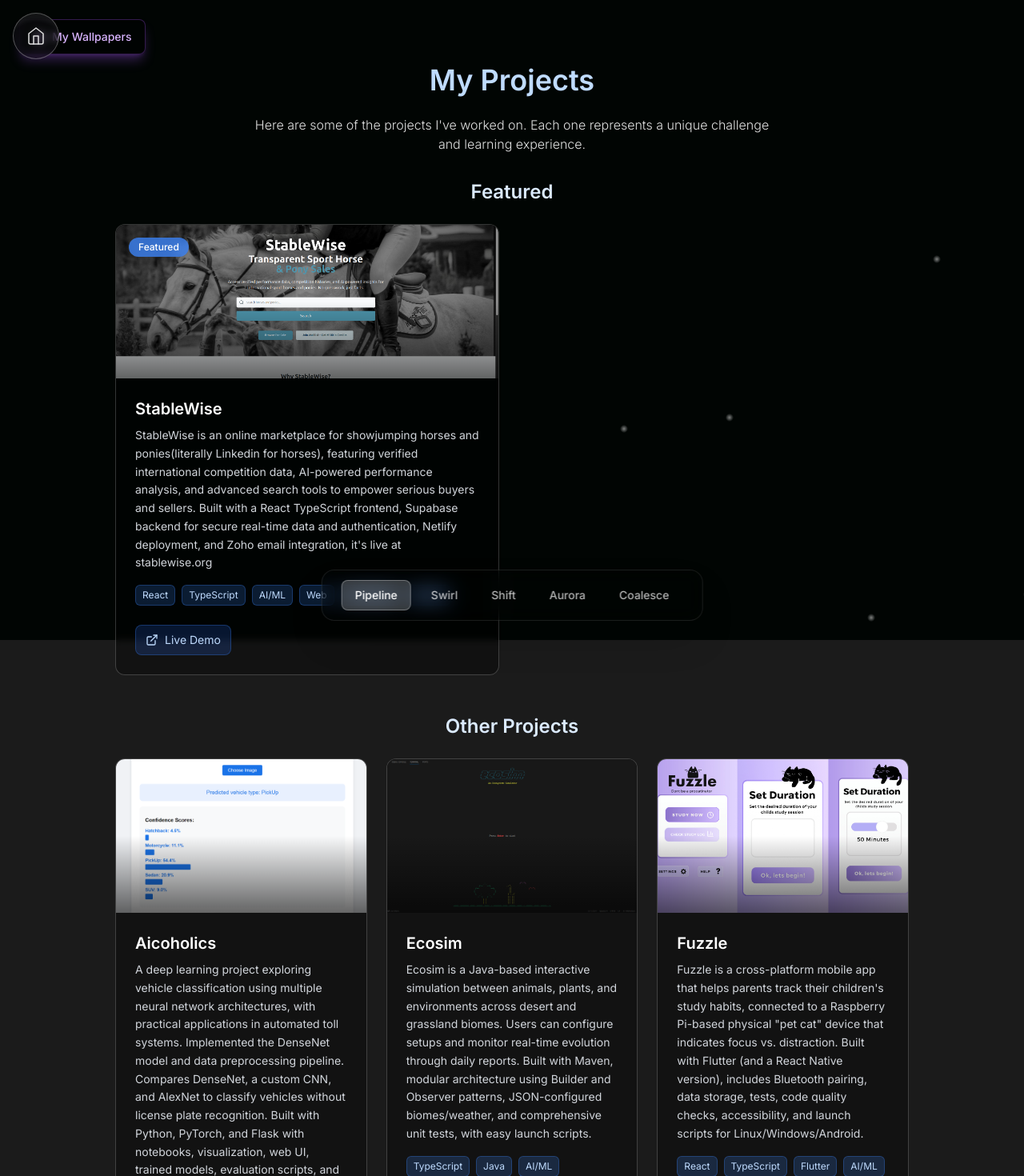
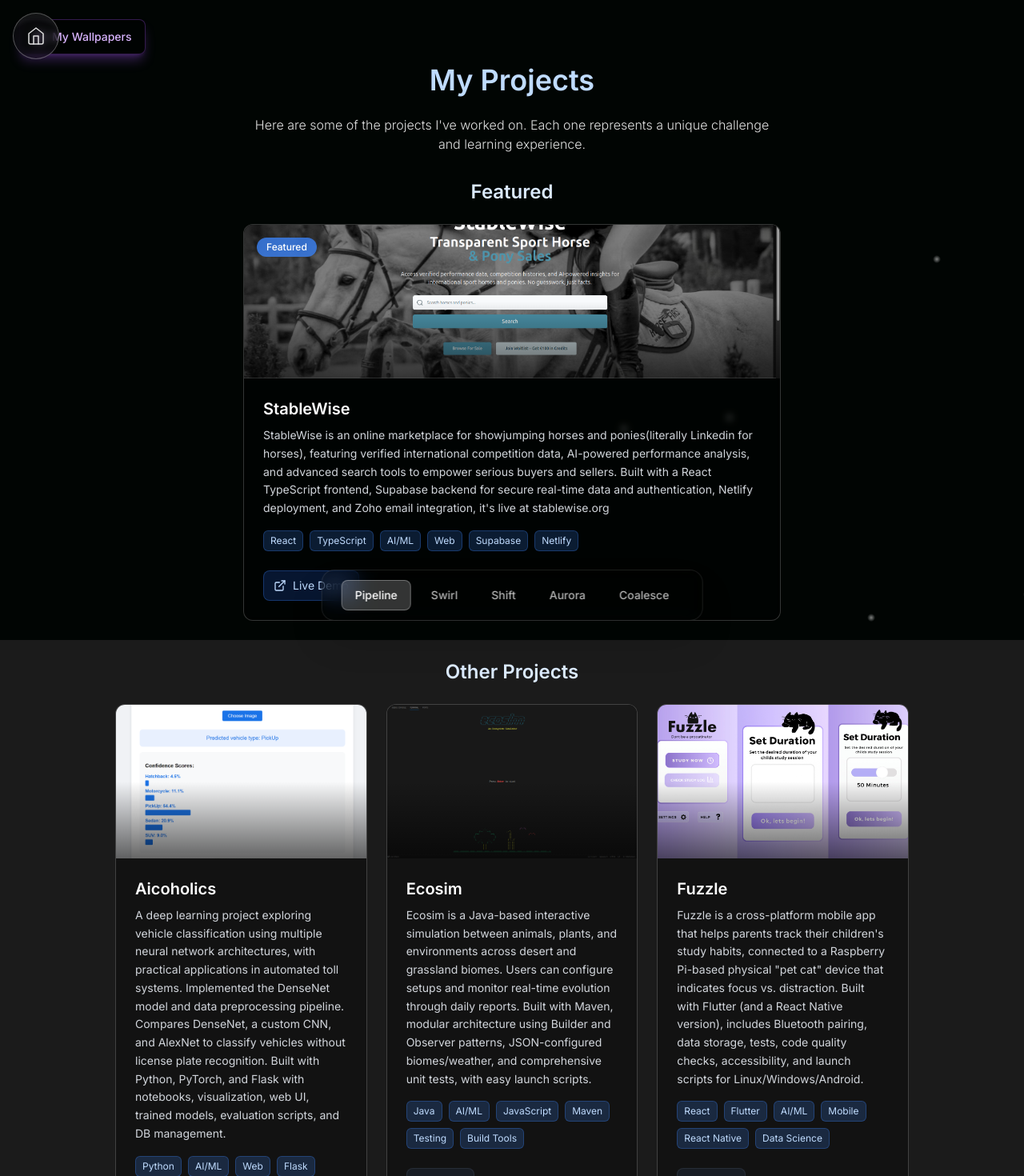
Before and after one commit to jjola00/PersonalWebsite, a Next.js app: page /projects in a window 1280 px wide. Shown: the top 1470 px of the page at 80% size. Built offline with nearby package versions, Linux system fonts and the light colour scheme.

Commit message:
overhaul

```diff
--- a/src/app/(sub pages)/projects/page.js
+++ b/src/app/(sub pages)/projects/page.js
@@ -3,13 +3,7 @@
 import dynamic from "next/dynamic";
 import { useBackground } from "@/components/BackgroundManager";
 import ProjectCard from "@/components/projects/ProjectCard";
-import {
-  getFeaturedProject,
-  getOtherProjects,
-  validateProject,
-  isProjectFeatured,
-  FEATURED_PROJECT_CONFIG
-} from "@/data/projects";
+import { getFeaturedProject, getOtherProjects, validateProject } from "@/data/projects";
 
 // Dynamic imports for background components
 const AmbientBackground = dynamic(() => import("@/components/AmbientBackground"), {
@@ -46,7 +40,7 @@
     // Comprehensive technology mapping with variations and common patterns
     const techMap = {
       'React': ['react', 'jsx'],
-      'TypeScript': ['typescript', 'ts'],
+      'TypeScript': ['typescript', ' ts ', '.ts'],
       'JavaScript': ['javascript', 'js'],
       'Python': ['python', 'py'],
       'Java': ['java'],
@@ -97,6 +91,12 @@
 
     // Add project-specific technologies if not already included
     if (projectSpecificTech[projectTitle]) {
+      // For projects with specific tech lists, replace auto-detected ones
+      if (projectTitle === 'Zork') {
+        // Override auto-detection for Zork to prevent false positives
+        return projectSpecificTech[projectTitle];
+      }
+
       projectSpecificTech[projectTitle].forEach(tech => {
         if (!technologies.includes(tech)) {
           technologies.push(tech);
@@ -315,14 +315,16 @@
         {/* Featured Projects */}
         <div className="w-full max-w-6xl px-4">
           <h2 className="text-2xl font-semibold text-blue-100 mb-6 text-center">Featured</h2>
-          <div className="grid grid-cols-1 lg:grid-cols-2 gap-8 mb-12">
+          <div className="flex justify-center mb-12">
+            <div className="w-full max-w-2xl">
               {adaptedFeaturedProject ? (
                 <ProjectCard key={adaptedFeaturedProject.id} project={adaptedFeaturedProject} featured={true} />
               ) : (
-              <div className="col-span-full text-center text-gray-400 py-8">
+                <div className="text-center text-gray-400 py-8">
                   <p>No featured project available</p>
                 </div>
               )}
+            </div>
           </div>
 
           {/* Other Projects */}
--- a/src/data/projects.js
+++ b/src/data/projects.js
@@ -12,22 +12,6 @@
  *   demoLink: string
  * }
  */
-
-// Centralized featured project configuration
-export const FEATURED_PROJECT_CONFIG = {
-  // The title of the project that should be featured
-  featuredProjectTitle: "StableWise",
-
-  // Alternative: Could use ID instead of title for more robust identification
-  // featuredProjectId: 1,
-
-  // Display configuration for featured projects
-  displayConfig: {
-    showFeaturedSection: true,
-    featuredSectionTitle: "Featured Projects",
-    otherProjectsTitle: "Other Projects"
-  }
-};
 
 export const projects = [
   {
@@ -86,25 +70,14 @@
   },
 ];
 
-// Helper function to get featured project using centralized configuration
+// Helper function to get featured project (StableWise)
 export const getFeaturedProject = () => {
-  return projects.find(project => project.title === FEATURED_PROJECT_CONFIG.featuredProjectTitle);
+  return projects.find(project => project.title === "StableWise");
 };
 
 // Helper function to get all projects except the featured one
 export const getOtherProjects = () => {
-  return projects.filter(project => project.title !== FEATURED_PROJECT_CONFIG.featuredProjectTitle);
-};
-
-// Helper function to check if a project is featured
-export const isProjectFeatured = (project) => {
-  if (!project) return false;
-  return project.title === FEATURED_PROJECT_CONFIG.featuredProjectTitle;
-};
-
-// Helper function to get featured project title
-export const getFeaturedProjectTitle = () => {
-  return FEATURED_PROJECT_CONFIG.featuredProjectTitle;
+  return projects.filter(project => project.title !== "StableWise");
 };
 
 // Helper function to get all projects
```
Lines whose indentation alone changed are shown as unchanged.
